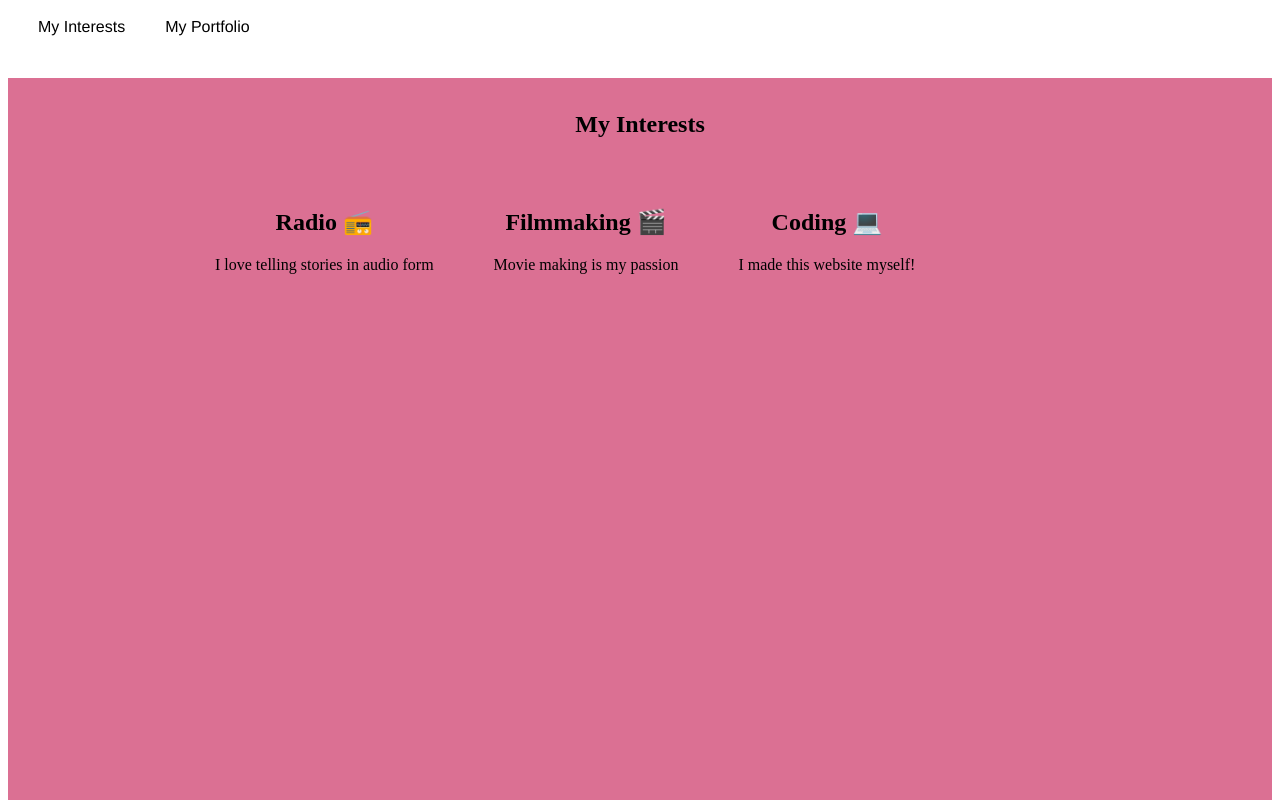
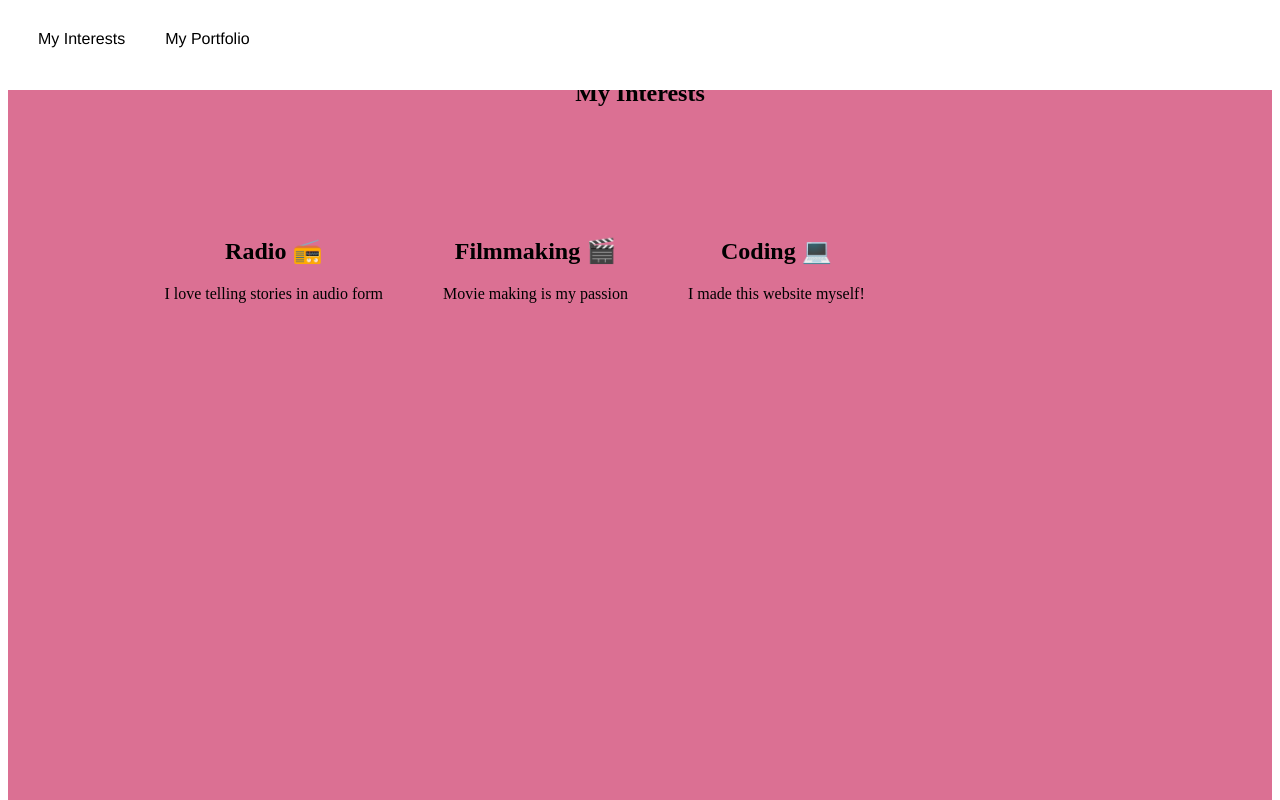
Before and after one commit to grochadc/gatsby-portfolio, a Gatsby site: page /page-3 in a window 1280 px wide. Shown: the top 800 px of the page. Built offline with nearby package versions, Linux system fonts and the light colour scheme; Gatsby itself is replaced by a stand-in of ours.

Commit message:
Get rid of unnecessary Anchor div

```diff
--- a/src/components/MySection.jsx
+++ b/src/components/MySection.jsx
@@ -2,8 +2,8 @@ import React from 'react'
 import styled from 'styled-components'
 
 const StyledSection = styled.section`
-  padding: 5%;
-  height: 100vh;
+  margin: 0;
+  min-height: 100vh;
   background: palevioletred;
   &:nth-of-type(2n) {
     background: white;
@@ -11,18 +11,13 @@ const StyledSection = styled.section`
 `
 const Title = styled.h1`
   text-align: center;
-`
-const Anchor = styled.div`
-  padding-top: 70px;
-  margin-top: -50px;
+  padding: 60px;
 `
 
 const MySection = props => (
-  <StyledSection>
-    <Anchor id={props.id}>
-      <Title>{props.title}</Title>
-      {props.children}
-    </Anchor>
+  <StyledSection id={props.id}>
+    <Title>{props.title}</Title>
+    {props.children}
   </StyledSection>
 )
 
```
